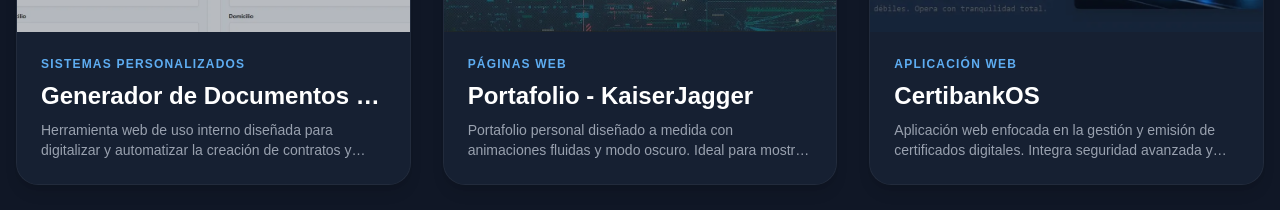
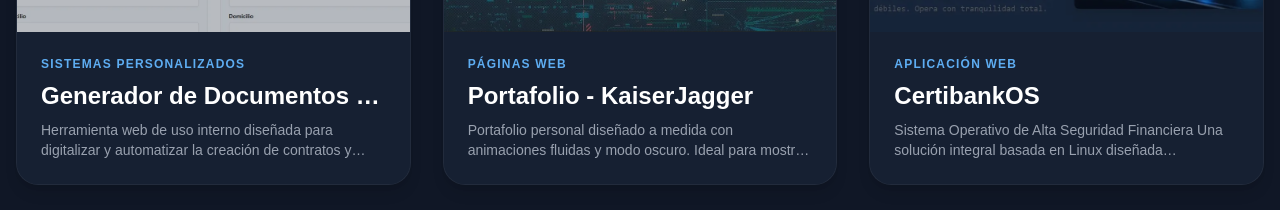
Before and after one commit to Trees25/WebTrees, a React (Vite) app: page /proyectos in a window 1280 px wide. Shown: the part 1620-1830 px from the top of the page. Built offline with nearby package versions, Linux system fonts and the light colour scheme; no server answers.

Commit message:
cambios en portfolio

```diff
--- a/src/data/projects.js
+++ b/src/data/projects.js
@@ -19,7 +19,7 @@
     title: "SIELEC",
     category: "Páginas Web",
     imgSrc: sielecImg,
-    link: "https://sielec.ar",
+    link: "https://sielec.com.ar",
     status: "Finalizado",
     featured: false,
     description: "Sitio web institucional para SIELEC. Diseñado para presentar los servicios de la empresa de manera profesional y clara, con un diseño responsivo y optimizado para SEO."
@@ -102,7 +102,7 @@
     link: "https://certibankos.com",
     status: "Finalizado",
     featured: false,
-    description: "Aplicación web enfocada en la gestión y emisión de certificados digitales. Integra seguridad avanzada y generación de PDFs automatizada para usuarios autenticados."
+    description: "Sistema Operativo de Alta Seguridad Financiera Una solución integral basada en Linux diseñada específicamente para tesorerías y directivos financieros. CertiBankOS convierte cualquier PC en una terminal aislada y blindada de uso exclusivo bancario, mitigando riesgos de malware, phishing y fraudes corporativos mediante políticas estrictas de whitelisting y restricción de navegación."
   },
   {
     id: 4,
```
Also changed, not shown: 1 other file (tests, documents, lock files or other folders).
